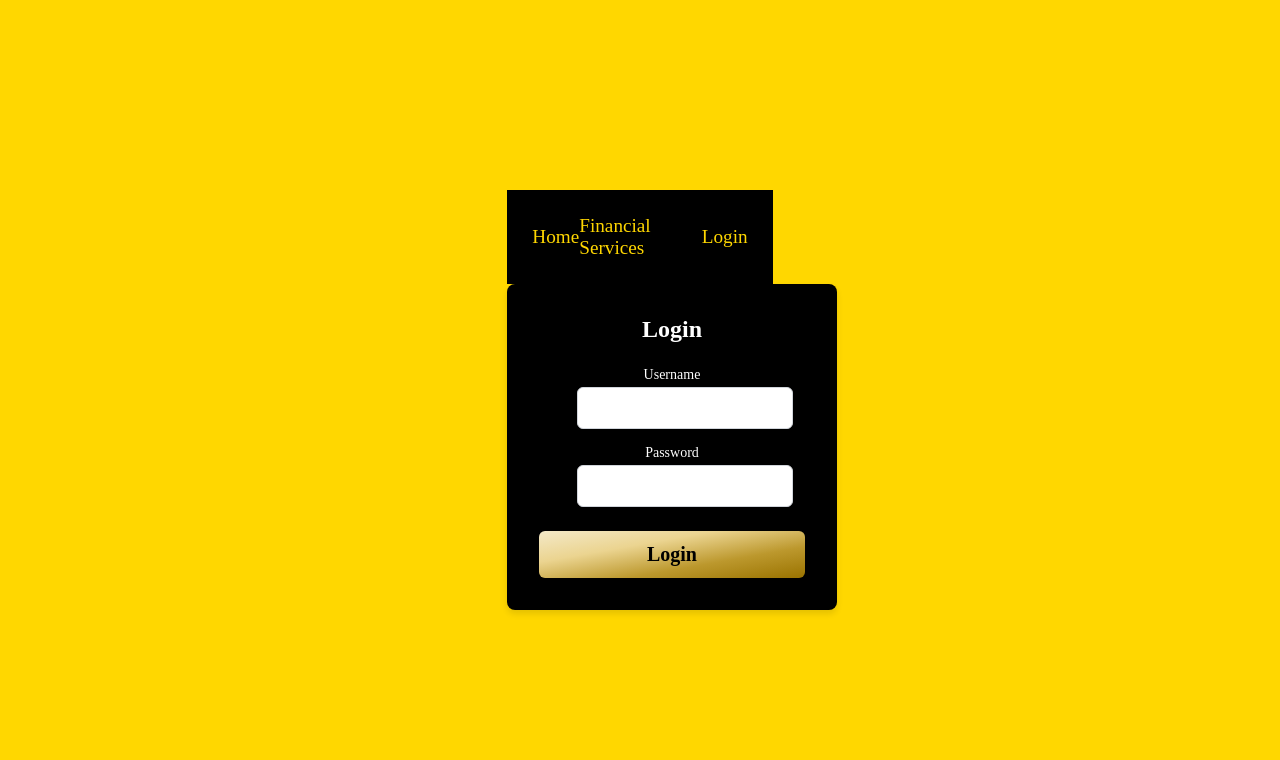
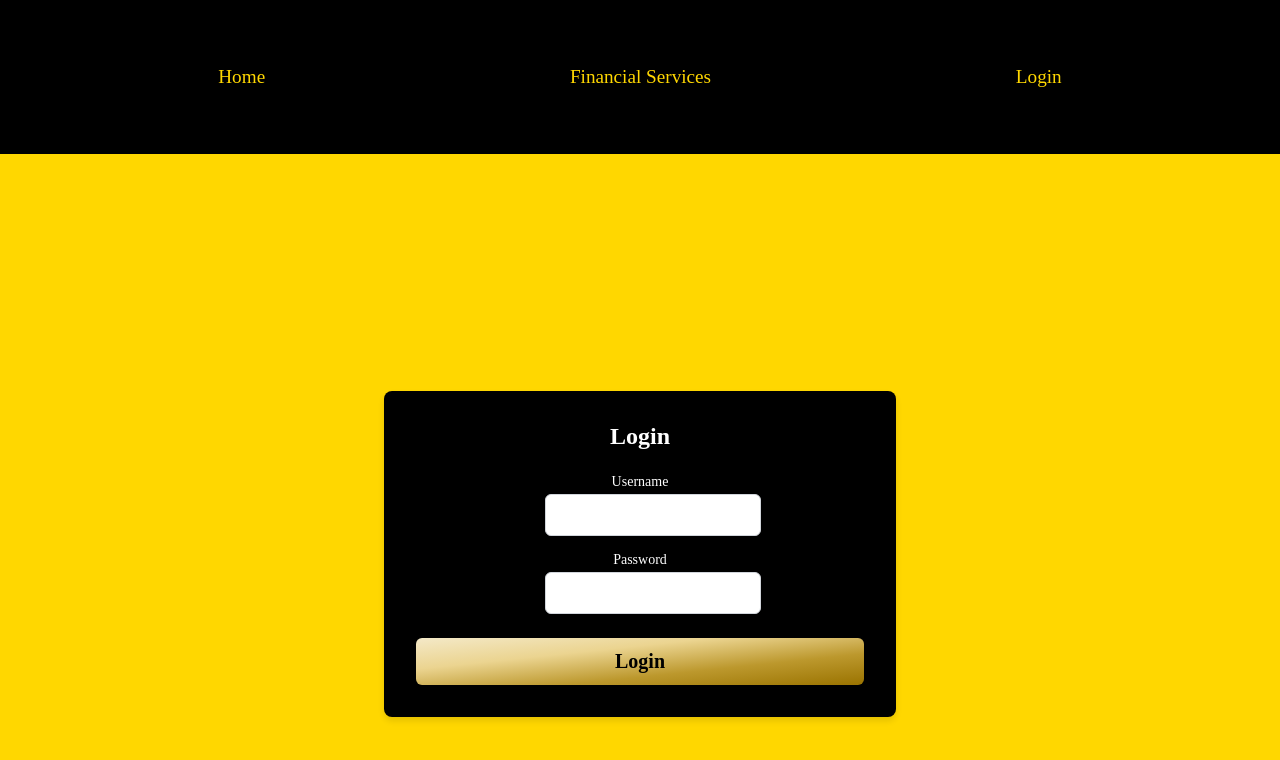
Before and after one commit to amomin2005/ripplehackutd, a React (Vite) app: page /login in a window 1280 px wide. Shown: the top 760 px of the page. Built offline with nearby package versions, Linux system fonts and the light colour scheme.

Commit message:
fixed header

```diff
--- a/src/pages/login.css
+++ b/src/pages/login.css
@@ -1,4 +1,4 @@
-body {
+.login-page {
     background-color: #FFD700;
     margin: 0;
     padding: 0;
@@ -8,8 +8,7 @@ body {
     justify-content: center;
   }
 
-
-.login-container {
+  .login-container {
     width: 100%;
     max-width: 28rem;
     margin: 0 auto;
@@ -62,7 +61,6 @@ body {
     background-color: #ffffff;
   }
 
-
   .form-input:focus {
     outline: none;
     border-color: #FFD700;
--- a/src/pages/login.jsx
+++ b/src/pages/login.jsx
@@ -1,5 +1,5 @@
 import React, { useState } from 'react';
-import './Login.css'; // You'd need to create this CSS file
+import './Login.css';
 
 const Login = () => {
   const [username, setUsername] = useState('');
@@ -28,6 +28,7 @@ const Login = () => {
   };
 
   return (
+    <div className="login-page">
       <div className="login-container">
         <h1 className="login-title">Login</h1>
 
@@ -71,6 +72,7 @@ const Login = () => {
           </button>
         </form>
       </div>
+    </div>
   );
 };
 
```
Lines whose indentation alone changed are shown as unchanged.
